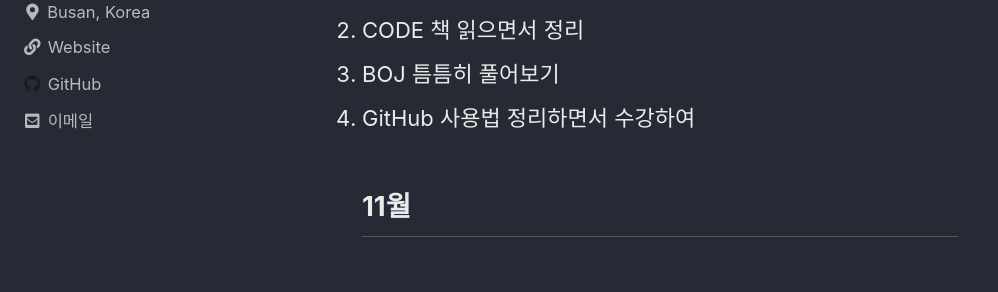
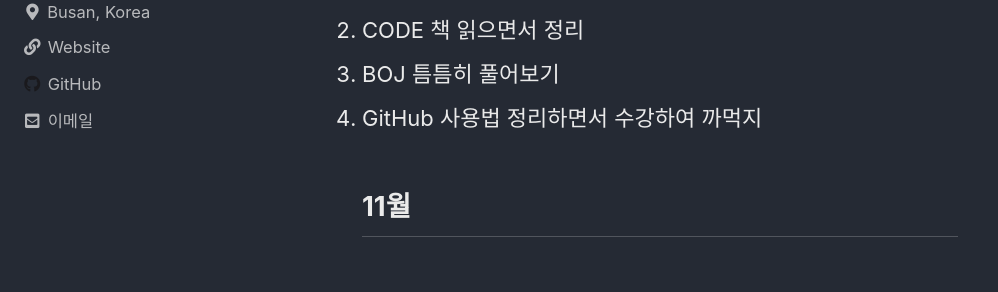
Before and after one commit to atoye1/atoye1.github.io, a Jekyll site: the page built from _posts/2020-10-19-thoughts-on-study.md, in a window 1280 px wide and 900 px high, scrolled down 2057 px. Shown: the part 155-447 px from the top of the window, without its empty margins (0-998 px from the left). Built offline with Jekyll 4.4.1, drawn with Linux system fonts in a browser that asks for light colours; cached includes are drawn as plain includes; comment, search, counter and statistics services are not loaded.

Commit message:
Update 2020-10-19-thoughts-on-study.md

```diff
--- a/_posts/2020-10-19-thoughts-on-study.md
+++ b/_posts/2020-10-19-thoughts-on-study.md
@@ -49,7 +49,7 @@ iot 관련 해서 공부해서 스마트홈 구축관련 부업실시
   1. 모두의 알고리즘 with 파이썬, 블로깅하면서 이해하기
   2. CODE 책 읽으면서 정리
   3. BOJ 틈틈히 풀어보기
-  4. GitHub 사용법 정리하면서 수강하여
+  4. GitHub 사용법 정리하면서 수강하여 까먹지
 ## 11월
 ## 12월
 ## 1월
```
